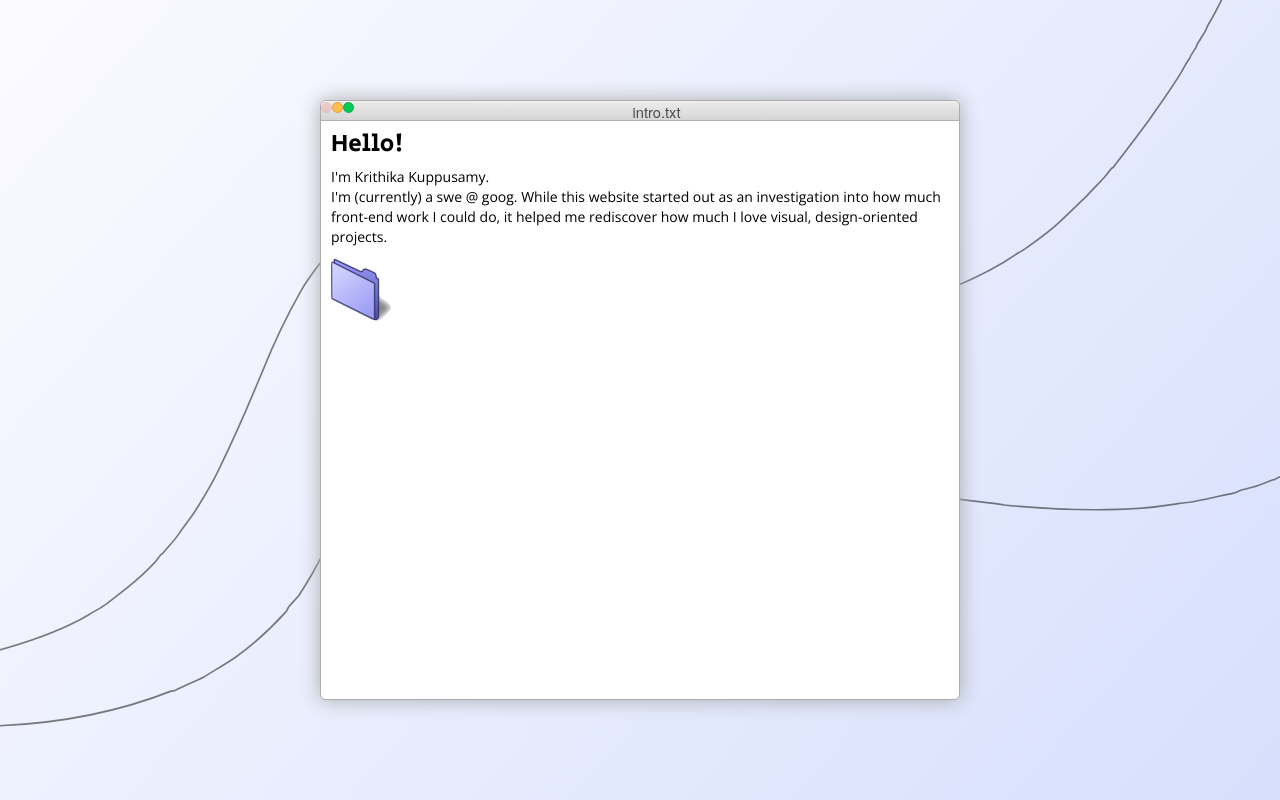
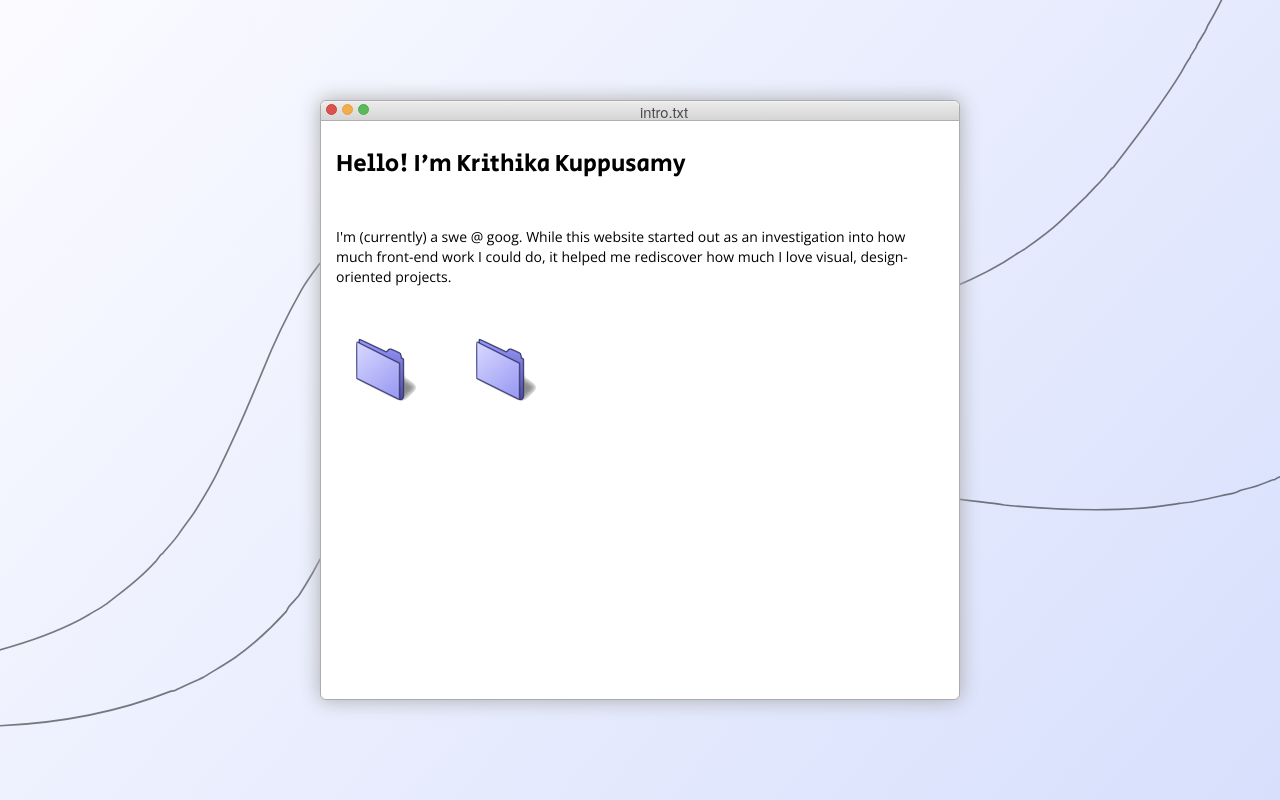
Before and after one commit to kkrithika/personal-website, a plain HTML site: page index.html in a window 1280 px wide. Drawn offline with nearby package versions, Linux system fonts and the light colour scheme.

Commit message:
added more info

```diff
--- a/css/main.css
+++ b/css/main.css
@@ -10,8 +10,14 @@ html {
     background-position: center;
     background-size: cover;
 }
-
-.button{
+.flex-container-folders {
+  display: inline-flex;
+  flex-flow: row;
+  justify-content: flex-start;
+  float: left;
+  gap: 20px;
+}
+.folder{
     background:url(../images/mac_os_9_folder.png) no-repeat;
     cursor:pointer;
     border:none;
--- a/css/window.css
+++ b/css/window.css
@@ -28,6 +28,7 @@ span {
   border: 1px solid #acacac;
   border-radius: 6px;
   box-shadow: 0px 0px 20px #acacac;
+  position: relative
 }
 
 .titlebar {
@@ -55,94 +56,28 @@ span {
   cursor: default;
 }
 
-.buttons {
-  padding-left: 8px;
-  padding-top: 3px;
-  float: left;
-  line-height: 0px;
-}
-
-.buttons:hover a {
-  visibility: visible;
-}
-
-.close {
-  background: #ff5c5c;
-  font-size: 9pt;
+.btn-circle {
   width: 11px;
   height: 11px;
-  border: 1px solid #e33e41;
-  padding-left: 2px;
-  padding-right: 2px;
+  text-align: center;
+  padding: 0;
   border-radius: 50%;
 }
 
-.close:active {
-  background: #c14645;
-  border: 1px solid #b03537;
+.btn-circle i {
+  position: relative;
+  top: -1px;
 }
 
-.close:active .closebutton {
-  color: #4e0002;
-}
-
-.closebutton {
-  color: #820005;
-  visibility: hidden;
-  cursor: default;
-}
-
-.minimize {
-  background: #ffbd4c;
-  font-size: 9pt;
+.btn-circle-sm {
   width: 11px;
   height: 11px;
-  border: 1px solid #e09e3e;
-  border-radius: 50%;
-}
-
-.minimize:active {
-  background: #c08e38;
-  border: 1px solid #af7c33;
-}
-
-.minimize:active .minimizebutton {
-  color: #5a2607;
-}
-
-.minimizebutton {
-  color: #9a5518;
-  visibility: hidden;
-  cursor: default;
-}
-
-.zoom {
-  background: #00ca56;
-  font-size: 9pt;
-  width: 11px;
-  height: 11px;
-  border: 1px solid #14ae46;
-  border-radius: 50%;
-}
-
-.zoom:active {
-  background: #029740;
-  border: 1px solid #128435;
-}
-
-.zoom:active .zoombutton {
-  color: #003107;
-}
-
-.zoombutton {
-  color: #006519;
-  visibility: hidden;
-  cursor: default;
 }
 
 .content-heading {
-  padding: 10px;
   font-family: 'Secular One', sans-serif;
+  justify-content: center;
+  padding-top: 10px;
 }
 
 .content-body {
@@ -160,7 +95,6 @@ h3 {
 .flex-container-window-buttons {
   /* We first create a flex layout context */
   display: inline-flex;
-
   /* Then we define the flow direction
      and if we allow the items to wrap
    * Remember this is the same as:
@@ -168,11 +102,12 @@ h3 {
    * flex-wrap: wrap;
    */
   flex-flow: row;
-
   /* Then we define how is distributed the remaining space */
   justify-content: flex-start;
-
   float: left;
+  gap: 5px;
+  margin-left: 5px;
+  margin-top: 2px;
 }
 
 /* content END */
--- a/index.html
+++ b/index.html
@@ -8,7 +8,8 @@
     <title>Krithika Kuppusamy</title>
 
     <!-- Latest compiled and minified CSS -->
-	<link rel="stylesheet" href="https://maxcdn.bootstrapcdn.com/bootstrap/3.3.7/css/bootstrap.min.css" integrity="sha384-BVYiiSIFeK1dGmJRAkycuHAHRg32OmUcww7on3RYdg4Va+PmSTsz/K68vbdEjh4u" crossorigin="anonymous">
+    <link rel="stylesheet" href="https://maxcdn.bootstrapcdn.com/bootstrap/3.3.7/css/bootstrap.min.css"
+          integrity="sha384-BVYiiSIFeK1dGmJRAkycuHAHRg32OmUcww7on3RYdg4Va+PmSTsz/K68vbdEjh4u" crossorigin="anonymous">
 
     <!-- HTML5 shim and Respond.js for IE8 support of HTML5 elements and media queries -->
     <!-- WARNING: Respond.js doesn't work if you view the page via file:// -->
@@ -20,53 +21,49 @@
     <link rel="stylesheet" type="text/css" href="css/main.css"/>
     <link rel="stylesheet" type="text/css" href="css/window.css"/>
     <!-- fonts -->
-
     <link rel="preconnect" href="https://fonts.googleapis.com">
     <link rel="preconnect" href="https://fonts.gstatic.com" crossorigin>
     <link href="https://fonts.googleapis.com/css2?family=Secular+One&display=swap" rel="stylesheet">
-
-	<link rel="preconnect" href="https://fonts.googleapis.com">
-	<link rel="preconnect" href="https://fonts.gstatic.com" crossorigin>
-	<link href="https://fonts.googleapis.com/css2?family=Open+Sans:wght@300&display=swap" rel="stylesheet">
-
+    <link href="https://fonts.googleapis.com/css2?family=Open+Sans&display=swap" rel="stylesheet">
     <!-- end fonts -->
+    <script src="js/typewriter.js"></script>
 </head>
 
-<body class="container-fluid intro">
+<body class="container-fluid intro" onload="typeWriter()">
 <div class="window">
     <div class="titlebar">intro.txt<!-- window title -->
         <div class="flex-container-window-buttons">
-				<div class="close p-2">
-					<a class="closebutton" href="#"><span><strong>x</strong></span></a>
-					<!-- close button link -->
-				</div>
-				<div class="minimize p-2">
-					<a class="minimizebutton" href="#"><span><strong>&ndash;</strong></span></a>
-					<!-- minimize button link -->
-				</div>
-				<div class="zoom p-2">
-					<a class="zoombutton" href="#"><span><strong>+</strong></span></a>
-					<!-- zoom button link -->
-				</div>
+            <button class="btn btn-danger btn-circle btn-circle-sm"></button>
+            <button class="btn btn-warning btn-circle btn-circle-sm"></button>
+            <button class="btn btn-success btn-circle btn-circle-sm"></button>
         </div>
 
     </div>
-		<div class="content-heading">
-			<h3>Hello!</h3>
-			<p><p>
-			<div class="content-body">
-				I'm Krithika Kuppusamy.
+    <div class="container-fluid content-heading">
+        <br>
+        <h3 id="typewriter"></h3>
+    </div>
+    <br><br>
+    <div class="container-fluid content-body">
         <p>
-					I'm (currently) a swe @ goog. While this website started out as an investigation into how much front-end work I could do, it helped me rediscover how much I love visual, design-oriented projects.
+            I'm (currently) a swe @ goog. While this website started out as an investigation into how much front-end
+            work I could do, it helped me rediscover how much I love visual, design-oriented projects.
         <p>
-						<div class="button"></div>
+    </div>
+    <br><br>
+    <div class=container-fluid"></div>
+    <div class="container-fluid flex-container-folders">
+        <div class="folder"></div>
+        <div class="folder"></div>
     </div>
     <!-- window content -->
 </div>
-			</div>
+
 <!-- jQuery (necessary for Bootstrap's JavaScript plugins) -->
 <script src="https://ajax.googleapis.com/ajax/libs/jquery/1.12.4/jquery.min.js"></script>
 <!-- Latest compiled and minified JavaScript -->
-			<script src="https://maxcdn.bootstrapcdn.com/bootstrap/3.3.7/js/bootstrap.min.js" integrity="sha384-Tc5IQib027qvyjSMfHjOMaLkfuWVxZxUPnCJA7l2mCWNIpG9mGCD8wGNIcPD7Txa" crossorigin="anonymous"></script>
+<script src="https://maxcdn.bootstrapcdn.com/bootstrap/3.3.7/js/bootstrap.min.js"
+        integrity="sha384-Tc5IQib027qvyjSMfHjOMaLkfuWVxZxUPnCJA7l2mCWNIpG9mGCD8wGNIcPD7Txa"
+        crossorigin="anonymous"></script>
 </body>
 </html>
--- /dev/null
+++ b/js/typewriter.js
@@ -0,0 +1,11 @@
+var i = 0;
+var txt = 'Hello! I\'m Krithika Kuppusamy'; /* The text */
+var speed = 50; /* The speed/duration of the effect in milliseconds */
+
+function typeWriter() {
+  if (i < txt.length) {
+    document.getElementById("typewriter").innerHTML += txt.charAt(i);
+    i++;
+    setTimeout(typeWriter, speed);
+  }
+}
```
Lines whose indentation alone changed are shown as unchanged.
